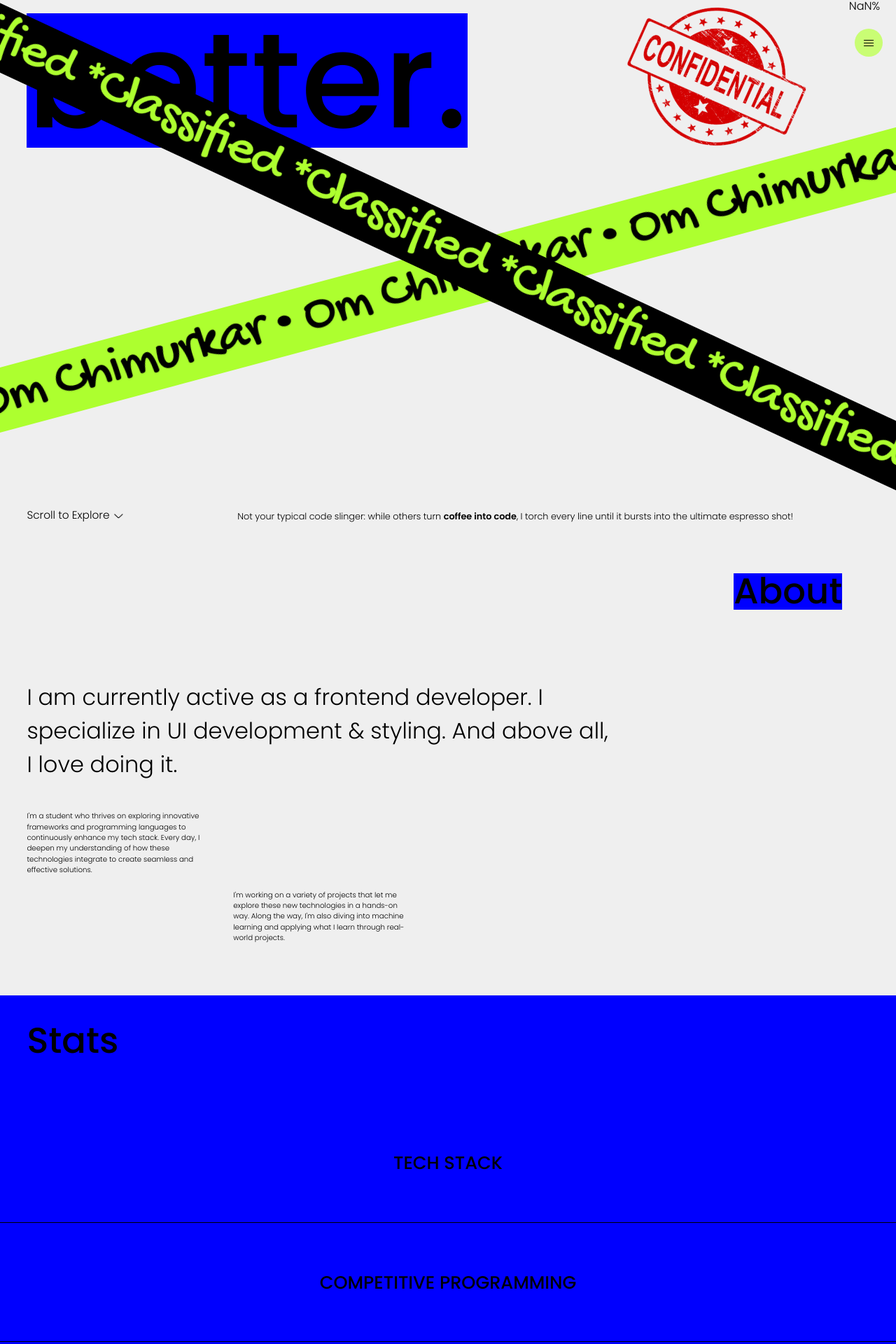
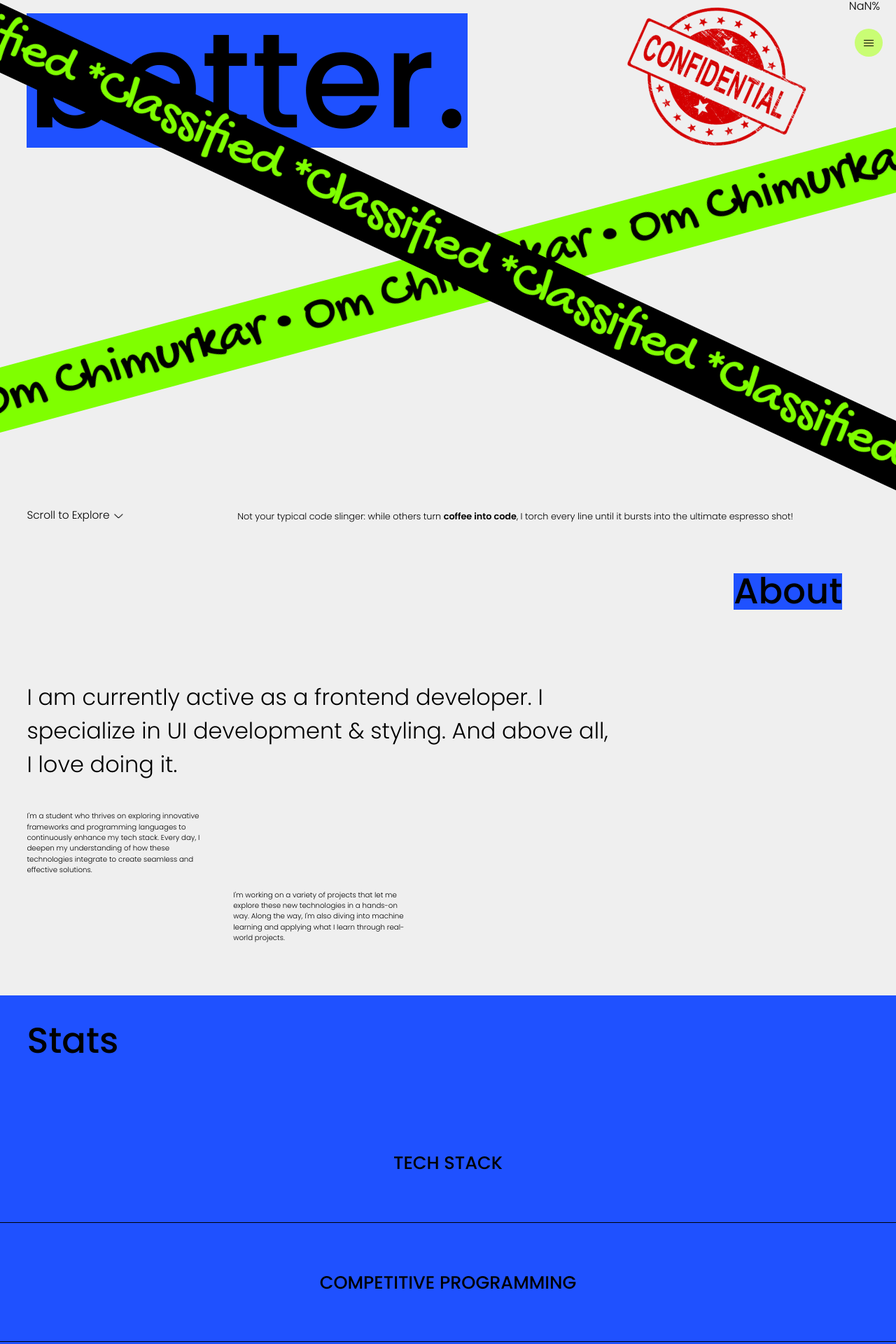
Before and after one commit to Omc12/Portfolio-V2, a React (Vite) app: page / in a window 1280 px wide. Shown: the part 19-1939 px from the top of the page at 70% size. Built offline with nearby package versions, Linux system fonts and the light colour scheme; a web font is replaced by a local one.

Commit message:
colors update for screens without hdr

```diff
--- a/src/components/ProjectsSection.jsx
+++ b/src/components/ProjectsSection.jsx
@@ -67,7 +67,7 @@ const ProjectsSection = () => {
           </div>
           <p className="wrapperText">Machine learning</p>
         </motion.div>
-        {/* Blue text wrapper for Notepad */}
+        {/* #1F51FF text wrapper for Notepad */}
         <motion.div
           className="text-wrapper draggable wrapper"
           drag
@@ -89,7 +89,7 @@ const ProjectsSection = () => {
             It's a notepad with AI integrated in it at a base level
           </p>
         </motion.div>
-        {/* Blue text wrapper for LLMs */}
+        {/* #1F51FF text wrapper for LLMs */}
         <motion.div
           className="text-wrapper draggable wrapper"
           drag
--- a/src/components/StatsSection.jsx
+++ b/src/components/StatsSection.jsx
@@ -93,7 +93,7 @@ const StatsSection = () => {
           snap: {
             snapTo: (progress) => {
               return currentDirection > 0
-                ? progress < 0.13 ? 0 : 1
+                ? progress < 0.07 ? 0 : 1
                 : progress < 0.93 ? 0 : 1;
             },
             duration: 0.1,
@@ -180,7 +180,7 @@ const StatsSection = () => {
                 WebkitMaskImage: "url('/mask.svg')", // Add Webkit prefix for consistency
                 maskRepeat: "no-repeat",
                 WebkitMaskRepeat: "no-repeat",
-                background: "#adff2f",
+                background: "#7FFF00;",
                 position: "absolute",
                 color: "black",
                 width: "100%",
--- a/src/components/css/_section1.scss
+++ b/src/components/css/_section1.scss
@@ -32,7 +32,7 @@
     .VelocityLong {
       position: absolute;
       transform: rotate(-15deg);
-      background-color: greenyellow;
+      background-color: #7FFF00;
     }
 
     .VelocityShort {
@@ -40,7 +40,7 @@
       transform: rotate(25deg);
       left: -12%;
       background-color: rgb(0, 0, 0);
-      color: greenyellow;
+      color: #7FFF00;
     }
 
     .heroTextMain {
@@ -48,7 +48,7 @@
       flex-direction: column;
       align-self: flex-start;
       justify-content: center;
-      background-color: blue;
+      background-color: #1F51FF;
 
       #heroText {
         padding: 0;
--- a/src/components/css/_section2.scss
+++ b/src/components/css/_section2.scss
@@ -18,7 +18,7 @@
       font-family: "Poppins", sans-serif;
       font-weight: 500;
       font-style: normal;
-      background-color: blue;
+      background-color: #1F51FF;
     }
 
     #aboutSub {
--- a/src/components/css/_section3.scss
+++ b/src/components/css/_section3.scss
@@ -3,7 +3,7 @@
   overflow: hidden;
   height: 100vh;
   width: 100vw;
-  background-color: blue;
+  background-color: #1F51FF;
 }
 
 #statsHead {
--- a/src/components/css/_section4.scss
+++ b/src/components/css/_section4.scss
@@ -18,7 +18,7 @@
       font-family: "Poppins", sans-serif;
       font-weight: 500;
       font-style: normal;
-      background-color: greenyellow;
+      background-color: #7FFF00;
     }
 
     .draggableContainer {
@@ -40,7 +40,7 @@
       }
 
       .wrapper {
-        background-color: greenyellow;
+        background-color: #7FFF00;
         width: 15%;
         height: 45%;
         display: flex;
@@ -55,7 +55,7 @@
       }
 
       .text-wrapper {
-        background-color: blue;
+        background-color: #1F51FF;
         width: 15%;
         height: 45%;
         display: flex;
--- a/src/components/css/_section5.scss
+++ b/src/components/css/_section5.scss
@@ -19,7 +19,7 @@
       font-family: "Poppins", sans-serif;
       font-weight: 500;
       font-style: normal;
-      background-color: blue;
+      background-color: #1F51FF;
     }
 
     #AccoladesContainer {
--- a/src/components/css/_section6.scss
+++ b/src/components/css/_section6.scss
@@ -20,7 +20,7 @@
       font-family: "Poppins", sans-serif;
       font-weight: 500;
       font-style: normal;
-      background-color: greenyellow;
+      background-color: #7FFF00;
     }
   }
 
--- a/src/components/imports/FallingText/FallingText.css
+++ b/src/components/imports/FallingText/FallingText.css
@@ -30,10 +30,10 @@
     font-family: "Gochi Hand", cursive;
     font-weight: 400;
     font-style: normal;
-    color: greenyellow;
+    color: #7FFF00;
     text-transform: uppercase;
     font-size: 2.7vw;
-    border: greenyellow 0.2vw solid;
+    border: #7FFF00 0.2vw solid;
     border-radius: 0.3vw;
     padding: 2px;
   }
```
